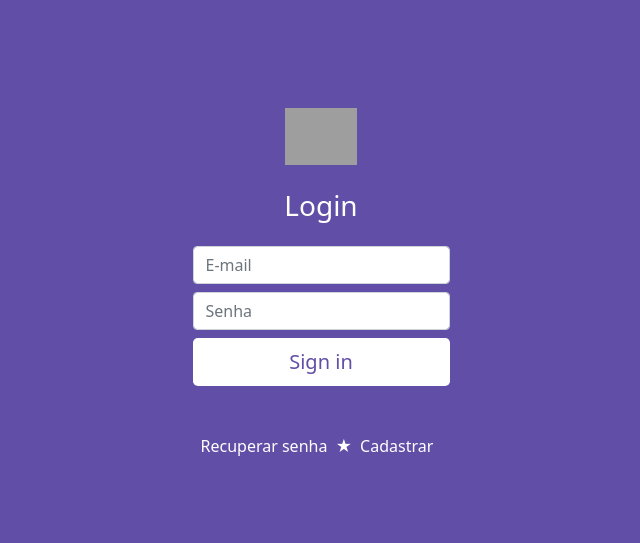
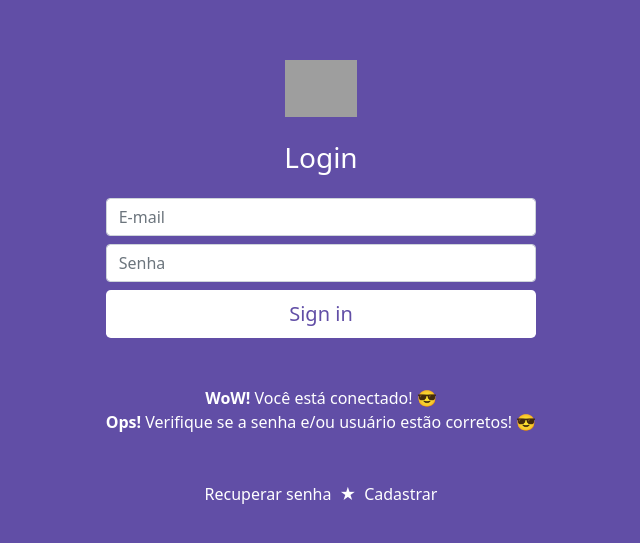
Before and after one commit to joao-damorim/reactjs-firebase-bootstrap, a React (Create React App) app in the folder eventos/eventos/: page / in a window 1280 px wide. Shown: the part 117-660 px from the top of the page, without its empty margins (319-959 px from the left). Built offline with nearby package versions, Linux system fonts and the light colour scheme; grey boxes are pictures that could not be loaded.

Commit message:
Ajustes no JSX do index.js e mensagens de login

```diff
--- a/eventos/eventos/src/view/login/index.js
+++ b/eventos/eventos/src/view/login/index.js
@@ -16,7 +16,15 @@ function Login() {
                         <input type="password" class="form-control my-2" id="floatingPassword" placeholder="Senha" />
 
                     <button class="w-100 btn btn-lg btn-login" type="submit">Sign in</button>
-                    <div className="opcoes-login mt-5">
+
+                    <div className="msg-login text-white text-center my-5">
+                        <span><strong>WoW! </strong>Você está conectado! &#128526;</span>
+                        <br></br>
+                        <span><strong>Ops! </strong>Verifique se a senha e/ou usuário estão corretos! &#128526;</span>
+
+                    </div>
+
+                    <div className="opcoes-login mt-5 text-center">
                         <a href="#" className="mx-2">Recuperar senha</a>
                         <span className="text-white">&#9733;</span>
                         <a href="#" className="mx-2">Cadastrar</a>
```
